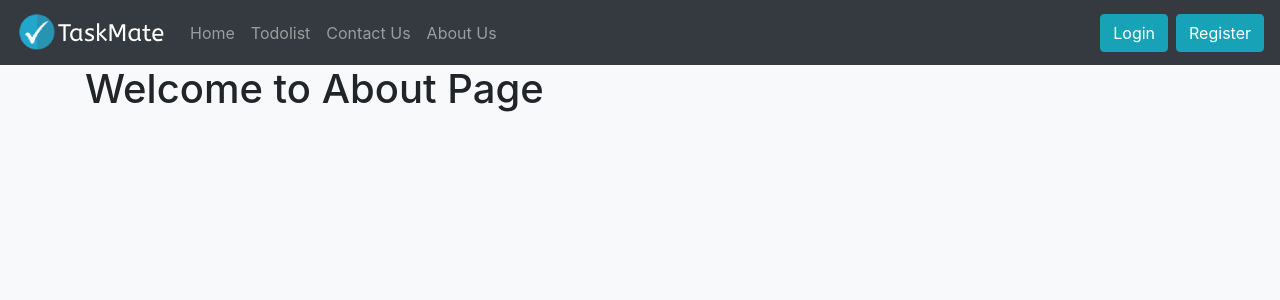
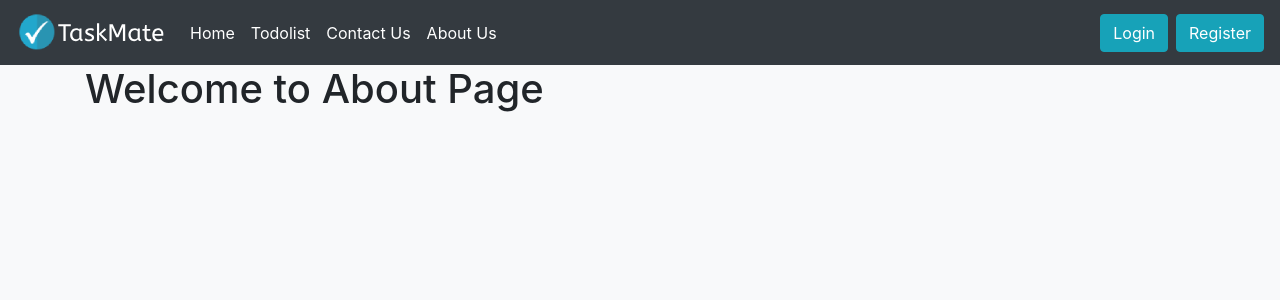
Before and after one commit to ArtemRamus/PORTFOLIO-taskmate, a Django app: page /about in a window 1280 px wide. Shown: the top 300 px of the page. Run offline with Django 3.2, Linux system fonts and the light colour scheme; parts of the project's set-up code (start-up, migrations or seed data) failed here and were passed over; some libraries are stand-ins or nearby versions.

Commit message:
header contrast strenthened for accessibility

```diff
--- a/taskmate/templates/base.html
+++ b/taskmate/templates/base.html
@@ -21,10 +21,10 @@
       <a class="navbar-brand" href="{% url 'index' %}"><img src="{% static 'images/logo.png' %}" alt="Taskmate"></a>
       <div class="collapse navbar-collapse" id="navbarNavAltMarkup">
         <div class="navbar-nav">
-        <a class="nav-item nav-link" href="{% url 'index' %}">Home</a>
-        <a class="nav-item nav-link" href="{% url 'todolist' %}">Todolist</a>
-        <a class="nav-item nav-link" href="{% url 'contact' %}">Contact Us</a>
-        <a class="nav-item nav-link" href="{% url 'about' %}">About Us</a>
+        <a class="nav-item nav-link text-white" href="{% url 'index' %}">Home</a>
+        <a class="nav-item nav-link text-white" href="{% url 'todolist' %}">Todolist</a>
+        <a class="nav-item nav-link text-white" href="{% url 'contact' %}">Contact Us</a>
+        <a class="nav-item nav-link text-white" href="{% url 'about' %}">About Us</a>
         </div>
       </div>
       {% if user.is_authenticated %}
```
